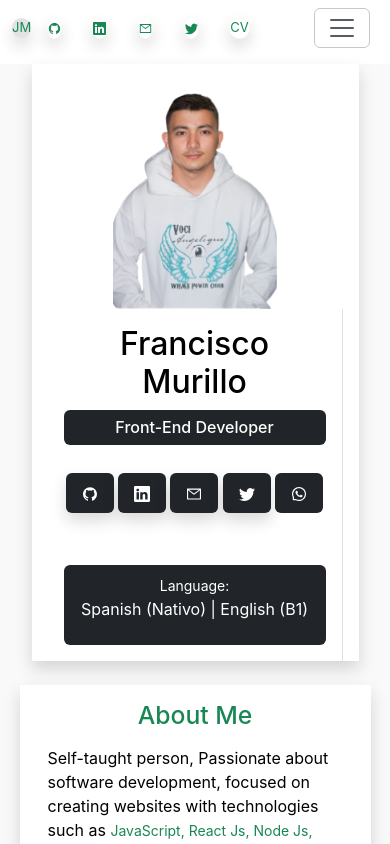
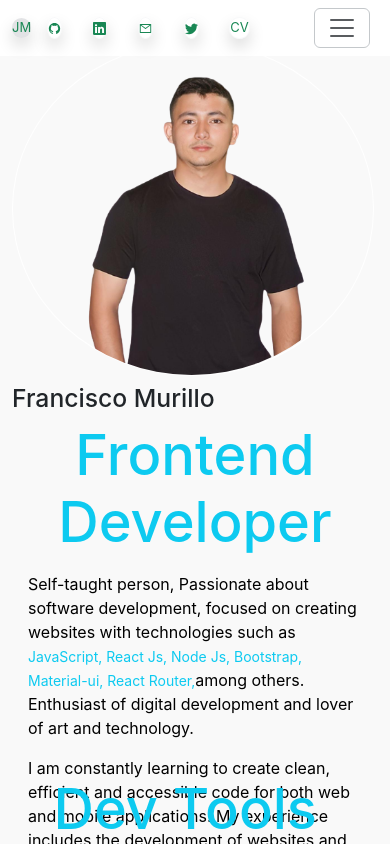
Before and after one commit to javyer12/francisco, a React (Create React App) app: page / in a window 390 px wide. Shown: the top 844 px of the page. Built offline with nearby package versions, Linux system fonts and the light colour scheme.

Commit message:
new about-me component

```diff
--- /dev/null
+++ b/src/components/AboutMe/index.css
@@ -0,0 +1,43 @@
+#head {
+    height: 90vh;
+}
+
+.img-side {
+    height: 99vh;
+}
+
+.profile {
+    margin-top: 5%;
+    border: .2px solid rgb(255, 255, 255);
+    border-radius: 50%;
+    height: 70%;
+    width: 99%;
+}
+
+.profile img {
+    margin: auto;
+    height: 99%;
+    width: 99%;
+    border-radius: 50%;
+}
+
+/* ------Medias queries--------- */
+@media (max-width: 720px) {
+    #head {
+        padding: auto;
+        margin: 0;
+    }
+
+    .aboutme {
+        display: block;
+    }
+
+    .img-side,
+    .description {
+        margin-top: 2%;
+        height: max-content;
+        width: 100vw;
+
+    }
+
+}
--- /dev/null
+++ b/src/components/AboutMe/index.jsx
@@ -0,0 +1,41 @@
+import React from 'react';
+import './index.css';
+import me from '../utils/C/me4.png';
+
+export default function Head() {
+    return (
+        <div id="head" className='container mt-5 pt-4'>
+            <div className='row aboutme'>
+                <div className='col-5 img-side'>
+                    <div className='profile'>
+                        <img src={me} alt='me' />
+                    </div>
+                </div>
+                <div className='col-6 description'>
+
+                    <h2>Francisco Murillo</h2>
+                    <h3 className='text-info'> Frontend Developer</h3>
+                    <div className="m-3">
+
+                        <p className="text-black text-start lh-base">
+                            Self-taught person, Passionate about software development,
+                            focused on creating websites with technologies such as
+                            {" "}
+                            <small className="text-info">
+                                JavaScript, React Js, Node Js, Bootstrap, Material-ui, React Router,
+                            </small>
+                            among others. Enthusiast of digital development and lover of art and technology.
+                        </p>
+                        <p className="text-black text-start lh-base">
+
+                            I am constantly learning to create clean, efficient and accessible code for both web and mobile applications.
+                            My experience includes the development of websites and mobile applications in personal projects.
+                            I focus on ensuring a great user experience across all devices,
+                            working collaboratively with designers and other developers to achieve project goals.
+                        </p>
+                    </div>
+                </div>
+            </div>
+        </div>
+    )
+}
--- a/src/components/Layout/index.jsx
+++ b/src/components/Layout/index.jsx
@@ -1,6 +1,5 @@
 import React from 'react';
 import Header from '../Header/index';
-
 export default function Layout({ children }) {
       return (
             <React.Fragment>
--- a/src/components/Projects/index.jsx
+++ b/src/components/Projects/index.jsx
@@ -189,7 +189,7 @@ export function Projects() {
     <React.Fragment>
       <nav id="projects">
         <div className="container text-center mt-5 mb-4">
-          <h1 id="dev-project" className="mt-3 mb-4 text-success">Projects</h1>
+          <h3 id="dev-project" className="mt-3 mb-4 text-info">Projects</h3>
           <div className="proyectsList row mt-5 mb-3">
             {dataProyects.map((item) => (
               <div className="col" key={item.id}>
--- a/src/components/Tools/Index.jsx
+++ b/src/components/Tools/Index.jsx
@@ -128,7 +128,7 @@ export default function Tools() {
     <React.Fragment>
       <nav id="tools">
         <div className=" container  text-center mb-4" >
-          <h1 id="dev-tool" className="mt-3 mb-3 text-center text-success">Dev Tools</h1>
+          <h3 id="dev-tool" className="mt-3 mb-3 text-center text-info">Dev Tools</h3>
           <div className="devTools row mt-3 mb-3">
             <div className="col ">
               <div className="bg-white border mt-2 border-light-subtle border-2 shadow rounded p-3">
--- a/src/components/Tools/devtools.css
+++ b/src/components/Tools/devtools.css
@@ -3,7 +3,7 @@
 }
 
 #dev-tool {
-	font-size: 2rem !important;
+	/* font-size: 2rem !important; */
 	animation: myAnim 2s ease 0s 1 normal forwards;
 }
 
--- a/src/container/Home.jsx
+++ b/src/container/Home.jsx
@@ -4,12 +4,13 @@ import About from "../components/About/index";
 import Tools from "../components/Tools/Index";
 import { Projects } from "../components/Projects";
 import Footer from "../components/Footer/index";
+import AboutMe from '../components/AboutMe';
 
 export default function Home() {
   return (
     <React.Fragment>
       {/* <Carousel /> */}
-      <About />
+      <AboutMe />
       <Tools />
       <Projects />
       <Footer />
```
